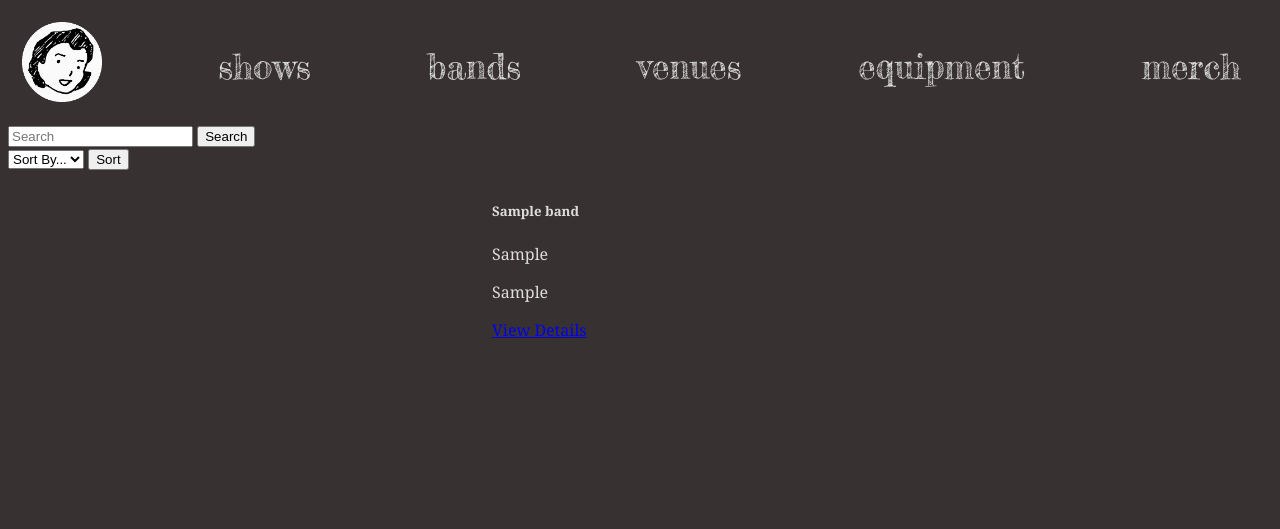
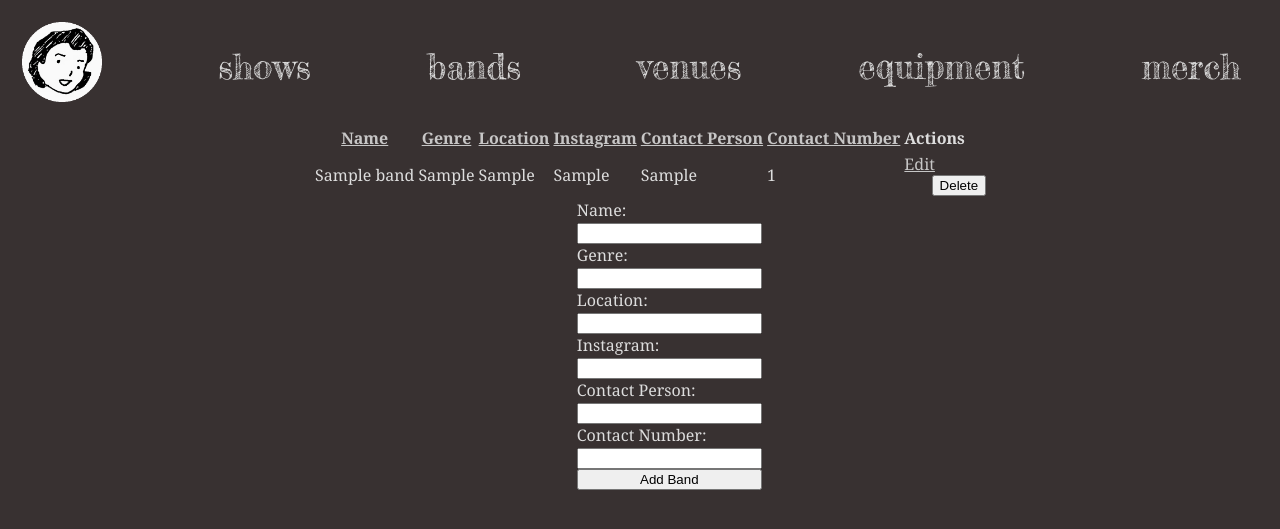
Before and after one commit to markadamhaas/indieheads, a Flask app: template templates/bands.html in a window 1280 px wide. Shown: the top 529 px of the page. Run offline with Flask 3, Linux system fonts and the light colour scheme; the template is opened without the code that fills it: most values are stand-ins (such as "Sample title", 1, 10 or a date in 2020).

Commit message:
Finished bands add, edit, delete, display

```diff
--- a/run.py
+++ b/run.py
@@ -1,18 +1,14 @@
-from flask import Flask, render_template, request
+from flask import Flask, render_template, request, redirect, url_for
 import mysql.connector
 
 app = Flask(__name__)
 
-app.debug = True
-
-
 mydb = mysql.connector.connect(
-  host="localhost",
-  user="root",
-  password="password",
-  database="indieheads"
+    host="localhost",
+    user="root",
+    password="password",
+    database="indieheads"
 )
-
 
 @app.route("/")
 def index_page():
@@ -20,101 +16,76 @@ def index_page():
 
 @app.route("/bands", methods=['GET', 'POST'])
 def bands():
+    cursor = mydb.cursor(dictionary=True)
+    sort_option = request.args.get('sort', 'Band_Name')  # Default sorting is by name
+    cursor.execute(f"SELECT * FROM BANDS ORDER BY {sort_option};")
+    bands = cursor.fetchall()
+    cursor.close()
+    return render_template('bands.html', bands=bands, sort=sort_option)
 
+@app.route("/add_band", methods=['POST'])
+def add_band():
+    cursor = mydb.cursor()
+    newBandName = request.form.get('Band_Name')
+    newBandGenre = request.form.get('Band_Genre')
+    newBandLocation = request.form.get('Band_Location')
+    newBandInstagram = request.form.get('Band_Instagram')
+    newBandContactPerson = request.form.get('B_Contact_Person')
+    newBandContactPhone = request.form.get('B_Contact_Number')
+    cursor.execute("INSERT INTO BANDS (Band_Name, Band_Genre, Band_Location, Band_Instagram, B_Contact_Person, B_Contact_Number) VALUES (%s, %s, %s, %s, %s, %s);",
+                    (newBandName, newBandGenre, newBandLocation, newBandInstagram, newBandContactPerson, newBandContactPhone))
+    mydb.commit()
+    cursor.close()
+    return redirect(url_for('bands'))
+
+@app.route("/delete_band/<int:id>", methods=['POST'])
+def delete_band(id):
+    cursor = mydb.cursor()
+    cursor.execute("DELETE FROM BANDS WHERE Band_ID = %s;", (id,))
+    mydb.commit()
+    cursor.close()
+    return redirect(url_for('bands'))
+
+@app.route("/edit_band/<int:id>", methods=['GET', 'POST'])
+def edit_band(id):
     cursor = mydb.cursor(dictionary=True)
-    cursor.execute("SELECT * FROM BANDS;")
-    bands = cursor.fetchall()
+    if request.method == 'POST':
+        bandName = request.form.get('Band_Name')
+        bandGenre = request.form.get('Band_Genre')
+        bandLocation = request.form.get('Band_Location')
+        bandInstagram = request.form.get('Band_Instagram')
+        bandContactPerson = request.form.get('B_Contact_Person')
+        bandContactPhone = request.form.get('B_Contact_Number')
+        cursor.execute("UPDATE BANDS SET Band_Name = %s, Band_Genre = %s, Band_Location = %s, Band_Instagram = %s, B_Contact_Person = %s, B_Contact_Number = %s WHERE Band_ID = %s;",
+                        (bandName, bandGenre, bandLocation, bandInstagram, bandContactPerson, bandContactPhone, id,))
+        mydb.commit()
+        cursor.close()
+        return redirect(url_for('bands'))
+    else:
+        cursor.execute("SELECT * FROM BANDS WHERE Band_ID = %s;", (id,))
+        band = cursor.fetchone()
+        cursor.close()
+        return render_template('edit-band.html', band=band)
 
-    band_details = None
-    members = None
-    if 'band_id' in request.args:
-        band_id = request.args.get('band_id')
-        cursor.execute("SELECT * FROM BANDS WHERE Band_ID = %s;", (band_id,))
-        band_details = cursor.fetchone()
-        cursor.execute("SELECT * FROM MEMBERS WHERE Band_ID = %s;", (band_id,))
-        members = cursor.fetchall()
-
-    search_results = None
-    if request.method == 'POST':
-        query = request.form.get('q')
-        cursor.execute("SELECT * FROM BANDS WHERE Band_Name LIKE %s;", ('%' + query + '%',))
-        search_results = cursor.fetchall()
-
-    cursor.close()
-
-    return render_template('bands.html', bands=bands, band_details=band_details, members=members, search_results=search_results)
-
-@app.route('/search', methods=['POST'])
-def search():
-    q = request.form.get('q')
-    # Perform the search and store the results in the `bands` variable
-    bands = perform_search_on_bands(q)
-    return render_template('bands.html', bands=bands)
-
-def perform_search_on_bands(q):
-    cursor = mydb.cursor(dictionary=True)
-
-    query = f"SELECT * FROM BANDS WHERE Band_Name LIKE '%{q}%'"
-    cursor.execute(query)
-    results = cursor.fetchall()
-
-    return results
-
-@app.route('/sort', methods=['POST'])
-def sort():
-    option = request.form.get('sort-option')
-    print(option)
-    # Sort the bands according to the selected option and store the results in the `bands` variable
-    bands = perform_sort_on_bands(option)
-    return render_template('bands.html', bands=bands)
-
-def perform_sort_on_bands(option):
-    cursor = mydb.cursor(dictionary=True)
-    if option == 'name':
-        query = f"SELECT * FROM BANDS ORDER BY Band_Name"
-
-    if option == 'location':
-        query = f"SELECT * FROM BANDS ORDER BY Band_Location"
-
-    if option == 'genre':
-        query = f"SELECT * FROM BANDS ORDER BY Band_Genre"
-    cursor.execute(query)
-    results = cursor.fetchall()
-
-    return results
-
-@app.route('/band_details/<int:id>')
-def band_details(id):
-
-    cursor = mydb.cursor(dictionary=True)
-    # Fetch band details
-    cursor.execute("SELECT * FROM BANDS WHERE Band_ID = %s;", (id,))
-    band = cursor.fetchone()
-
-    # Fetch band members
-    cursor.execute("SELECT * FROM MEMBERS WHERE Band_ID = %s;", (id,))
-    members = cursor.fetchall()
-
-    return render_template('band-details.html', band=band, members=members)
 
 @app.route('/shows')
 def shows():
-    # Add the code to retrieve shows data from the database and render the template
+    # placeholder
     return render_template('shows.html')
 
 @app.route('/venues')
 def venues():
-    # Add the code to retrieve venues data from the database and render the template
+    # placeholder
     return render_template('venues.html')
 
 @app.route('/equipment')
 def equipment():
-    # Add the code to retrieve equipment data from the database and render the template
+    # placeholder
     return render_template('equipment.html')
 
 @app.route('/merch')
 def merch():
-    # Add the code to retrieve merch data from the database and render the template
+    # placeholder
     return render_template('merch.html')
 
 if __name__ == '__main__':
--- a/templates/bands.html
+++ b/templates/bands.html
@@ -1,39 +1,73 @@
-{% extends 'base.html' %}
+{% extends "base.html" %}
 
-{% block title %}Bands{% endblock %}
-
-{% block css %}
-    <link rel="stylesheet" href="{{ url_for('static', filename='style-bands.css') }}">
+{% block title %}
+    Bands
 {% endblock %}
 
 {% block content %}
-    <div class="container my-3">
-        <form class="form-inline" method="post" action="/search">
-            <input class="form-control mr-sm-2" type="search" placeholder="Search" name="q">
-            <button class="btn btn-outline-success my-2 my-sm-0" type="submit">Search</button>
-        </form>
+<style>
+    table {
+        margin: auto;
+    }
 
-        <form method="post" action="/sort">
-            <select class="custom-select my-3" name="sort-option">
-                <option selected>Sort By...</option>
-                <option value="name">Name</option>
-                <option value="genre">Genre</option>
-                <option value="location">Location</option>
-            </select>
-            <button class="btn btn-outline-primary my-2 my-sm-0" type="submit">Sort</button>
-        </form>
-    </div>
+    form {
+        display: grid;
+        width: 10%;
+        margin: 0 auto; /* centers the form horizontally */
+    }
 
-    <div class="band-container">
+    .form-container {
+        display: flex;
+        justify-content: center;
+        align-items: center;
+        height: 50vh; /* adjust as needed */
+    }
+
+    a {
+        color: #dddd; /* Or any color you prefer */
+    }
+</style>
+<table>
+    <thead>
+        <tr>
+            <th><a href="{{ url_for('bands', sort='Band_Name') }}">Name</a></th>
+            <th><a href="{{ url_for('bands', sort='Band_Genre') }}">Genre</a></th>
+            <th><a href="{{ url_for('bands', sort='Band_Location') }}">Location</a></th>
+            <th><a href="{{ url_for('bands', sort='Band_Instagram') }}">Instagram</a></th>
+            <th><a href="{{ url_for('bands', sort='B_Contact_Person') }}">Contact Person</a></th>
+            <th><a href="{{ url_for('bands', sort='B_Contact_Number') }}">Contact Number</a></th>
+            <th>Actions</th>
+        </tr>
+    </thead>
+    <tbody>
         {% for band in bands %}
-            <div class="band-card">
-                <div class="card-content">
-                    <h5 class="card-title">{{ band.Band_Name }}</h5>
-                    <p class="card-text">{{ band.Band_Genre }}</p>
-                    <p class="card-text">{{ band.Band_Location }}</p>
-                    <a href="{{ url_for('band_details', id=band.Band_ID) }}" class="btn btn-primary">View Details</a>
-                </div>
-            </div>
+            <tr>
+                <td>{{ band.Band_Name }}</td>
+                <td>{{ band.Band_Genre }}</td>
+                <td>{{ band.Band_Location }}</td>
+                <td>{{ band.Band_Instagram }}</td>
+                <td>{{ band.B_Contact_Person }}</td>
+                <td>{{ band.B_Contact_Number }}</td>
+                <td>
+                    <a href="{{ url_for('edit_band', id=band.Band_ID) }}">Edit</a>
+                    <form method="post" action="{{ url_for('delete_band', id=band.Band_ID) }}">
+                        <button type="submit">Delete</button>
+                    </form>
+                </td>
+            </tr>
         {% endfor %}
-    </div>
+    </tbody>
+</table>
+
+<!-- Add Band Form -->
+<form method="post" action="{{ url_for('add_band') }}">
+    <label>Name: <input type="text" name="Band_Name"></label>
+    <label>Genre: <input type="text" name="Band_Genre"></label>
+    <label>Location: <input type="text" name="Band_Location"></label>
+    <label>Instagram: <input type="text" name="Band_Instagram"></label>
+    <label>Contact Person: <input type="text" name="B_Contact_Person"></label>
+    <label>Contact Number: <input type="text" name="B_Contact_Number"></label>
+    <button type="submit">Add Band</button>
+</form>
+
 {% endblock %}
--- a/templates/base.html
+++ b/templates/base.html
@@ -2,7 +2,7 @@
 <html>
 <head>
     <title>{% block title %}{% endblock %}</title>
-    {% block css %}{% endblock %}
+    <link rel="stylesheet" href="{{ url_for('static', filename='style-base.css') }}">
 </head>
 <body>
     <!-- Navigation Menu -->
--- a/templates/index.html
+++ b/templates/index.html
@@ -14,7 +14,6 @@
         <a href="{{ url_for('equipment') }}">equipment</a>
         <a href="{{ url_for('merch') }}">merch</a>
     </div>
-
 
     <!-- Page Content -->
     <h1>Indieheads House Show Checklist</h1>
```
Also changed, not shown: templates/band-details.html (deleted, +0 -41 lines), templates/edit-band.html (+28 -19 lines), templates/get-bands.html (deleted, +0 -37 lines).
